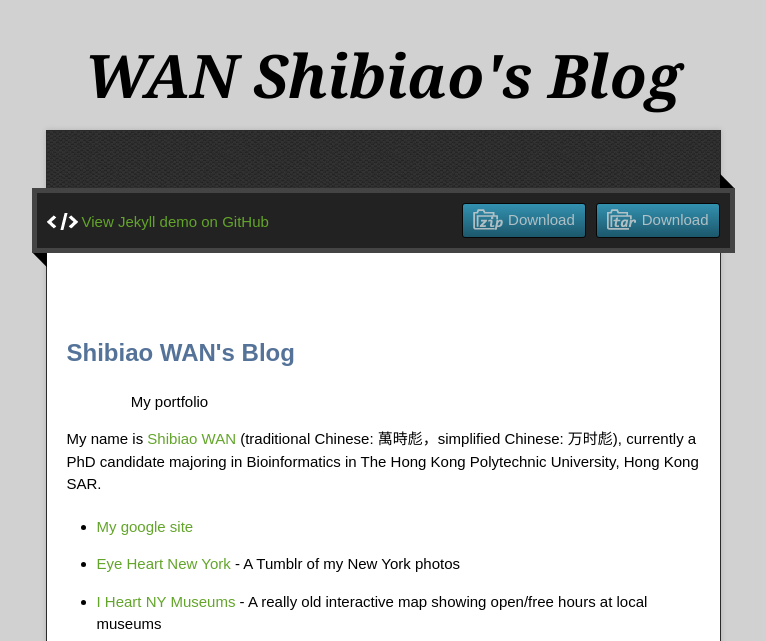
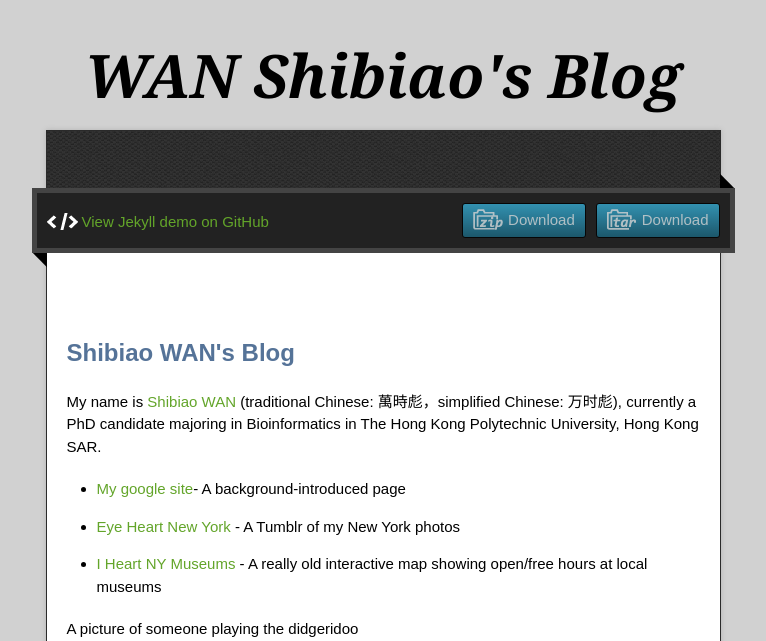
Before and after one commit to jojowang17/jekyll_demo, a Jekyll site: the page built from index.html, in a window 1280 px wide, cut to the strip 0-641 px from the top of the page. Shown: the whole strip, without its empty margins (257-1023 px from the left). Built offline with Jekyll 4.4.1, drawn with Linux system fonts in a browser that asks for light colours; nearby versions of some CDN libraries; some of the changed text lies outside the part shown.

Commit message:
Update index.html

```diff
--- a/index.html
+++ b/index.html
@@ -5,12 +5,10 @@ title: Shibiao WAN's Blog
 
 　　<h2>{{ page.title }}</h2>
 
-　　<a name="my-portfolio" class="anchor" href="#my-portfolio"><span class="octicon octicon-link"></span></a>My portfolio</h1>
-
 <p>My name is <a href="https://sites.google.com/site/shibiaowan/">Shibiao WAN</a> (traditional Chinese: 萬時彪，simplified Chinese: 万时彪), currently a PhD candidate majoring in Bioinformatics in The Hong Kong Polytechnic University, Hong Kong SAR.</p>
 
 <ul>
-<li><p><a href="https://sites.google.com/site/shibiaowan/">My google site</a></p></li>
+<li><p><a href="https://sites.google.com/site/shibiaowan/">My google site</a>- A background-introduced page</p></li>
 <li><p><a href="http://tumblr.eyeheartnewyork.com">Eye Heart New York</a> - A Tumblr of my New York photos</p></li>
 <li><p><a href="http://iheartnymuseums.com/">I Heart NY Museums</a> - A really old interactive map showing open/free hours at local museums</p></li>
 </ul><p>A picture of someone playing the didgeridoo</p>
```
Also changed, not shown: other parts of index.html (+0 -1 lines).
